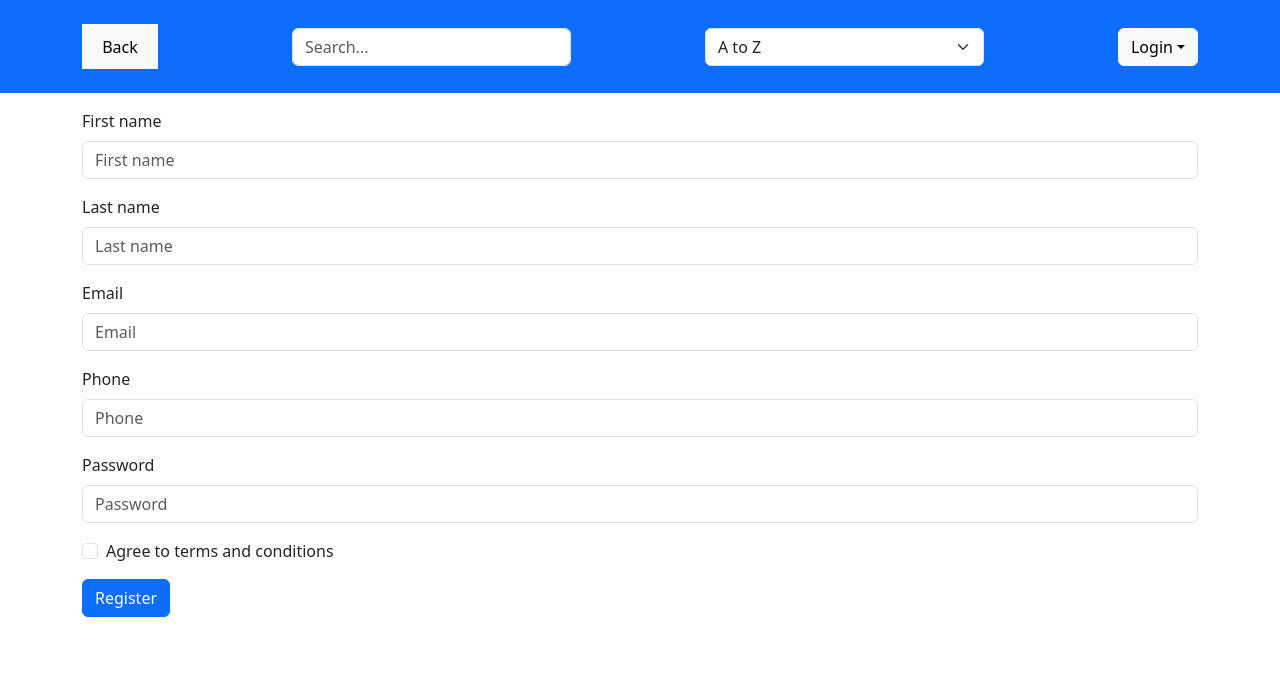
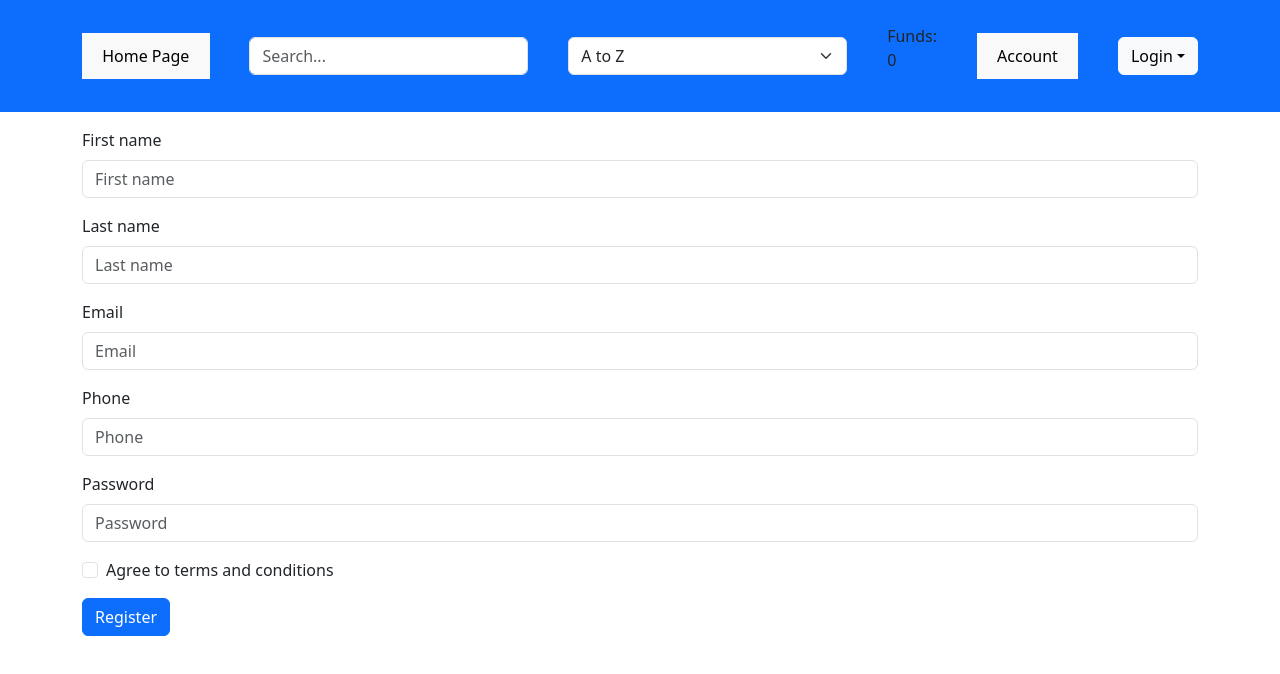
Before and after one commit to szilvassy-bence/mern-betting, a React (Vite) app in the folder frontend/: page /user/register in a window 1280 px wide. Shown: the top 674 px of the page. Built offline with nearby package versions, Linux system fonts and the light colour scheme.

Commit message:
Update to leagues and funds

```diff
--- a/frontend/src/components/BetModal.jsx
+++ b/frontend/src/components/BetModal.jsx
@@ -1,6 +1,9 @@
 import { useState, useContext, useRef } from "react";
+import { SearchContext } from "../contexts/SearchContext";
 
 export default function BetModal({ betCurrent, setBetCurrent }) {
+
+  const { setFunds, funds } = useContext(SearchContext)
 
 	const amountRef = useRef(0);
 
@@ -21,6 +24,9 @@ export default function BetModal({ betCurrent, setBetCurrent }) {
 
   async function onSubmit(e) {
     e.preventDefault();
+    if(betCurrent.betAmount > funds) {
+
+    }
     const formEl = document.getElementById("form-betModal");
     const formData = new FormData(formEl);
     const data = Object.fromEntries(formData);
--- a/frontend/src/components/League.jsx
+++ b/frontend/src/components/League.jsx
@@ -20,7 +20,9 @@ export default function League() {
       .then((response) => response.json())
       .then((league) => {
         console.log(league.league.data.fixtures);
-        setClickedLeague(league.league.data.fixtures);
+        const data = league.league.data.fixtures
+        const filterLeague = data.filter(match => match.odds.pre["1"] !== null)
+        setClickedLeague(filterLeague);
       })
       .catch((error) => console.log(error));
   }, []);
--- a/frontend/src/components/Nav/Nav.jsx
+++ b/frontend/src/components/Nav/Nav.jsx
@@ -4,7 +4,7 @@ import { Link } from "react-router-dom"
 import "./Nav.css";
 
 export default function Nav() {
-  const { setSearch, setSort, setUser } = useContext(SearchContext);
+  const { setSearch, setSort, setUser, funds } = useContext(SearchContext);
   const [loginError, setLoginError] = useState(null);
 
   function onChangeInput(e) {
@@ -54,7 +54,9 @@ export default function Nav() {
     <div className="container-fluid p-0" id="nav">
       <div className="navbar bg-primary navbar-expand-lg">
         <div className="container py-3">
-          <button type="button">Back</button>
+          <Link to="/">
+            <button type="button">Home Page</button>
+          </Link>
           <input
             className="form-control w-25"
             type="text"
@@ -76,6 +78,15 @@ export default function Nav() {
               <option value="country-za">Z to A</option>
             </optgroup>
           </select>
+          <div>
+            <label>Funds:</label>
+            <p>{funds}</p>
+          </div>
+          <div>
+            <Link to="/account">
+              <button>Account</button>
+            </Link>
+          </div>
           <div className="dropdown" id="login-dropdown">
             <button
               type="button"
--- a/frontend/src/contexts/SearchContext.jsx
+++ b/frontend/src/contexts/SearchContext.jsx
@@ -5,13 +5,34 @@ export const SearchContext = createContext();
 
 export function SearchContextComponent() {
 
+
 	const [search, setSearch] = useState(null);
 	const [sort, setSort] = useState(null);
 	const [league, setLeague] = useState(null);
 	const [user, setUser] = useState(null);
+	const [funds, setFunds] = useState(0)
+
+	useEffect(() => {
+		const fetchData = async () => {
+			try {
+				const result = await fetch(`/api/user/funds/${user}`)
+				const data = await result.json()
+				console.log(data);
+				setFunds(data)
+			} catch (error) {
+				console.error(error)
+			}
+		}
+		if(user !== null){
+			fetchData()
+		}
 
 
-	return <SearchContext.Provider value={{search, setSearch, sort, setSort, user, setUser }} >
+	}, [user])
+
+
+
+	return <SearchContext.Provider value={{search, setSearch, sort, setSort, user, setUser, funds, setFunds }} >
 		<Outlet />
 	</SearchContext.Provider>
 }
```
Also changed, not shown: 2 other files (tests, documents, lock files or other folders).
